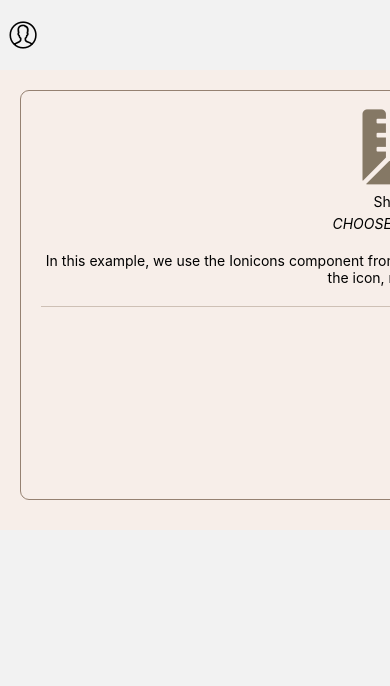
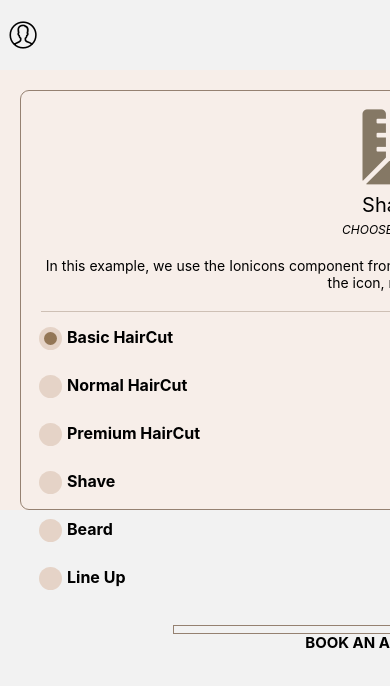
Before and after one commit to Abdullah2888/ReactCli, a React Native app: screen /Barberdetail in a window 390 px wide. Shown: the top 686 px of the page. Built offline with nearby package versions, Linux system fonts and the light colour scheme.

Commit message:
add custom radio button in barber detail

```diff
--- a/Screens/Design/Barberdetail.js
+++ b/Screens/Design/Barberdetail.js
@@ -7,18 +7,40 @@ import RadioButtonRN from 'radio-buttons-react-native';
 import MaterialCommunityIcons from 'react-native-vector-icons/MaterialCommunityIcons';
 
 const Barberdetail = () => {
-  const [active, setactive] = useState();
   const data = [
     {
-      label: 'male'
+      id: 1,
+      label: 'Basic HairCut',
+      price: '25$',
     },
     {
-      label: 'female'
+      id: 2,
+      label: 'Normal HairCut',
+      price: '35$',
     },
     {
-      label: 'other'
-    }
+      id: 3,
+      label: 'Premium HairCut',
+      price: '45$',
+    },
+    {
+      id: 4,
+      label: 'Shave',
+      price: '15$',
+    },
+    {
+      id: 5,
+      label: 'Beard',
+      price: '20$',
+    },
+    {
+      id: 6,
+      label: 'Line Up',
+      price: '25$',
+    },
+
   ];
+  const [active, setactive] = useState(1);
 
   return (
     <ScrollView contentContainerStyle={{ paddingBottom: 30 }}>
@@ -35,31 +57,37 @@ const Barberdetail = () => {
           </TouchableOpacity>
         </View>
 
-        <View style={{ width: Dimensions.get('screen').width, height: Dimensions.get('screen').height - 140, backgroundColor: '#f7eee9', marginTop: 10 }}>
-          <View style={{ borderWidth: 1, borderColor: '#958171', width: Dimensions.get('screen').width - 40, height: Dimensions.get('screen').height - 190, margin: 20, borderRadius: 9 }}>
+        <View style={{ width: Dimensions.get('screen').width, height: Dimensions.get('screen').height - 160, backgroundColor: '#f7eee9', marginTop: 10 }}>
+          <View style={{ borderWidth: 1, borderColor: '#958171', width: Dimensions.get('screen').width - 40, height: Dimensions.get('screen').height - 180, margin: 20, borderRadius: 9 }}>
             <View style={{ alignItems: 'center', marginTop: 15 }}>
               <FontAwesome5 name="ruler-combined" size={75} color="#857865" />
-              <Text style={{ marginTop: 5 }}>Shaving</Text>
-              <Text style={{ fontStyle: 'italic', marginTop: 5 }}>CHOOSE A SERVICE</Text>
-              <Text style={{ margin: 20, textAlign: 'center' }}>In this example, we use the Ionicons component from the expo/vector-icons package to display an icon.  of the icon, respectively.</Text>
+              <Text style={{ marginTop: 5, color: 'black', fontSize: 20 }}>Shaving</Text>
+              <Text style={{ fontStyle: 'italic', marginTop: 5, color: 'black', fontSize: 12 }}>CHOOSE A SERVICE</Text>
+              <Text style={{ margin: 20, textAlign: 'center', color: 'black' }}>In this example, we use the Ionicons component from the expo/vector-icons package to display an icon.  of the icon, respectively.</Text>
             </View>
             <View style={{ borderBottomColor: '#8e7a68', borderBottomWidth: 0.5, width: '90%', marginLeft: 20, marginRight: 20, opacity: 0.4 }}></View>
-            <View style={{ marginTop: 10 }}>
-              {data.map((item) => (
-                <TouchableOpacity onPress={()=>setactive(item.label)}>
-                  <View style={{ flexDirection: 'row', marginTop: 5, alignItems: 'center' }}>
-                    {setactive == item.label ?
-                      <View>
-                        <View style={{ width: 25, height: 25, borderColor: '#857865', borderWidth: 2, borderRadius: 15 }}>
-                          <View style={{ backgroundColor: '#857865', width: '90%', height: '90%', margin: 1, borderRadius: 45 }}></View>
-                        </View>
-                        <Text style={{ fontSize: 20 }}>{item.label}</Text>
-                      </View>
-                      : null}
+            <View style={{ marginTop: 10 , width:'100%'}}>
+              {data.map((item, index) =>
+                <TouchableOpacity onPress={() => setactive(item.id)} key={index}>
+                  <View style={{ flexDirection: 'row', marginTop: 5, marginLeft: 18 }}>
 
+                    <View style={{ width: 23, height: 23, backgroundColor: '#e5d3c7', borderRadius: 15, marginBottom: 20 }}>
+                      {active == item.id ? <View style={{ backgroundColor: '#937656', width: '60%', height: '60%', margin: 4.5, borderRadius: 50, marginBottom: 20 }}></View> : null}
+                      <Text></Text>
+                    </View>
+                    <Text style={{ fontSize: 16, fontWeight: 'bold', color: 'black', marginBottom: 20, marginLeft: 5 }}>{item.label}</Text>
+                    <View style={{ alignItems: 'flex-end' ,flex:1 , marginRight:15}}>
+                      <Text style={{textAlign:'center'}}>{item.price}</Text>
+                    </View>
                   </View>
                 </TouchableOpacity>
-              ))}
+              )}
+            </View>
+
+            <View style={{ alignItems: 'center', marginTop: 15 }}>
+              <TouchableOpacity style={{ borderColor: '#958171', width: '60%', height: '27%', borderWidth: 1 }}>
+                <Text style={{ textAlign: 'center', fontSize: 15, fontWeight: 'bold', color: 'black', padding: 2, margin: 5 }}>BOOK AN APPOINTMENT </Text>
+              </TouchableOpacity>
             </View>
           </View>
 
```
